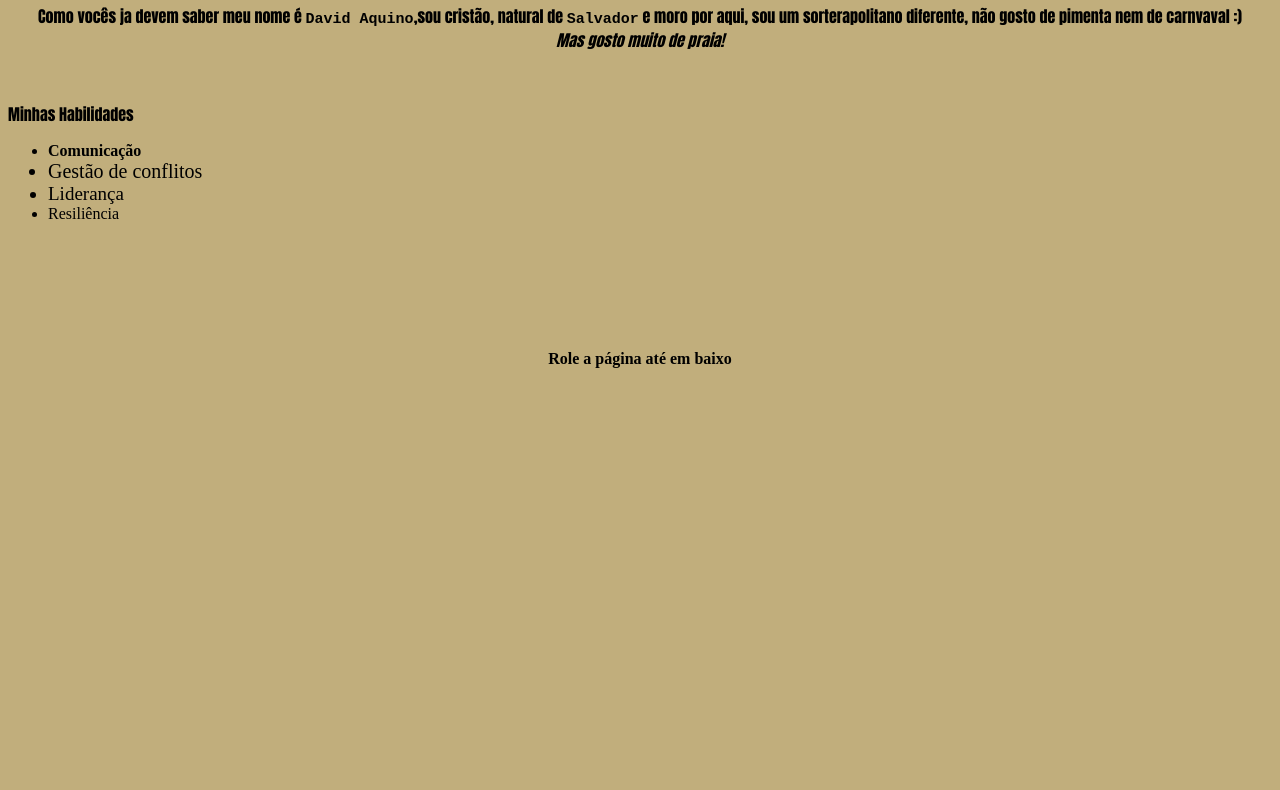
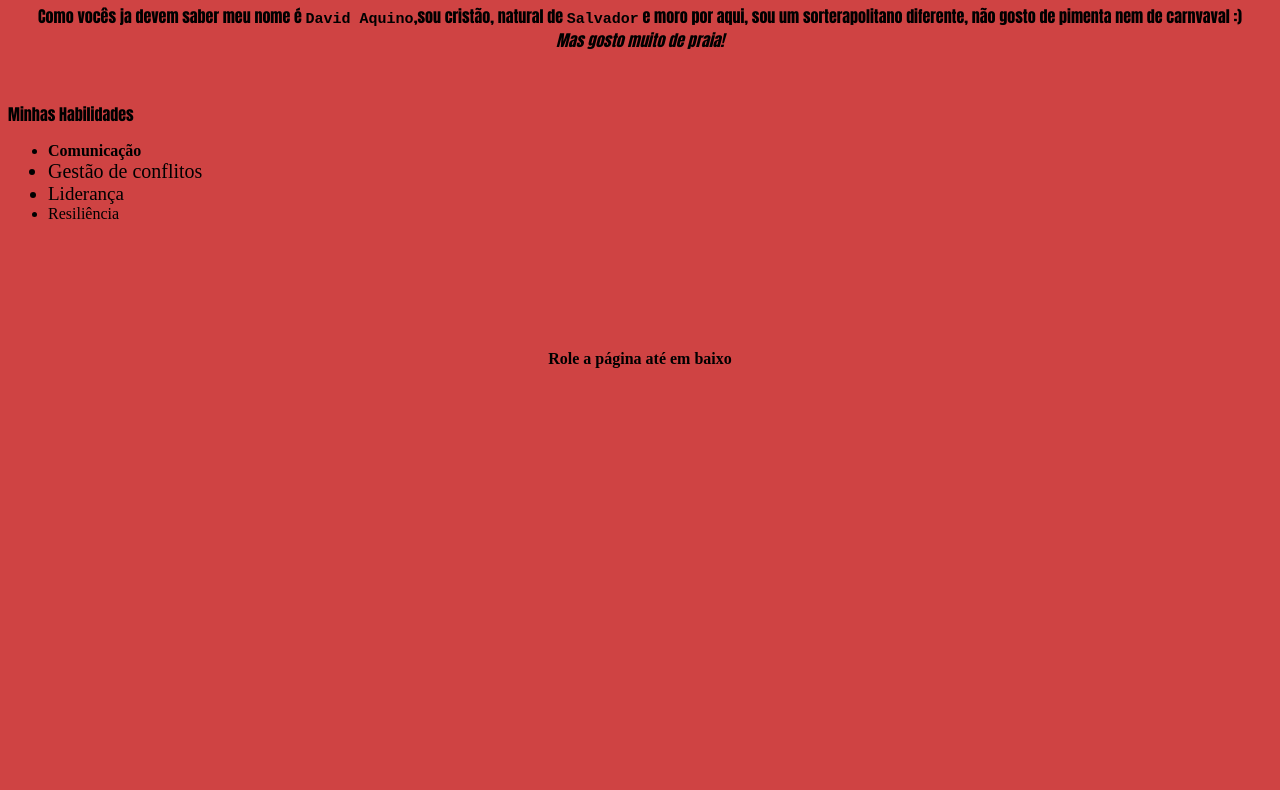
Before and after one commit to DadAquino/DadAquino.github.io, a plain HTML site: page index.html in a window 1280 px wide. Shown: the part 602-1392 px from the top of the page. Drawn offline with Linux system fonts and the light colour scheme.

Commit message:
Update index.html

```diff
--- a/index.html
+++ b/index.html
@@ -5,7 +5,7 @@
 <style>
 p{font-family: Impact, Haettenschweiler, 'Arial Narrow Bold', sans-serif;}
 body{ text-align: center;
-background-color: #c1ae7c;}
+background-color: #CF4343;}
 #name{ font-family: monospace; font-size: 15px; font-weight: bold;}
 #skills{ text-align:left;}
 #bio{font-family:Impact, Haettenschweiler, 'Arial Narrow Bold', sans-serif  }
```
